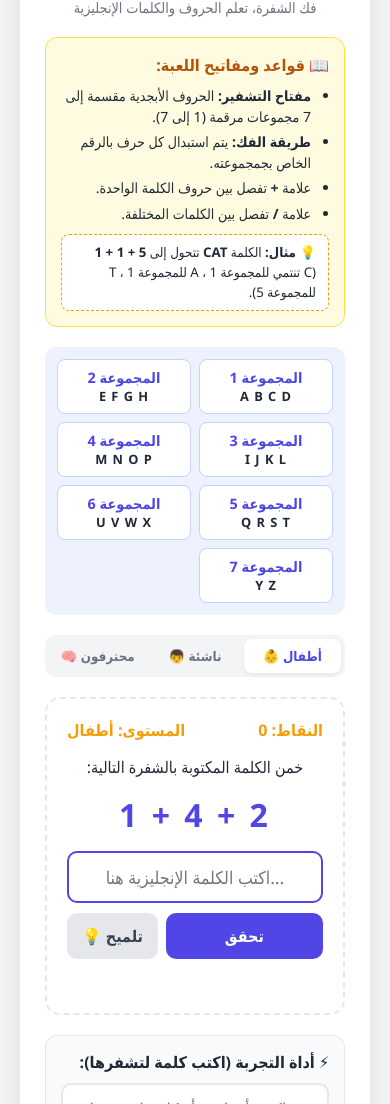
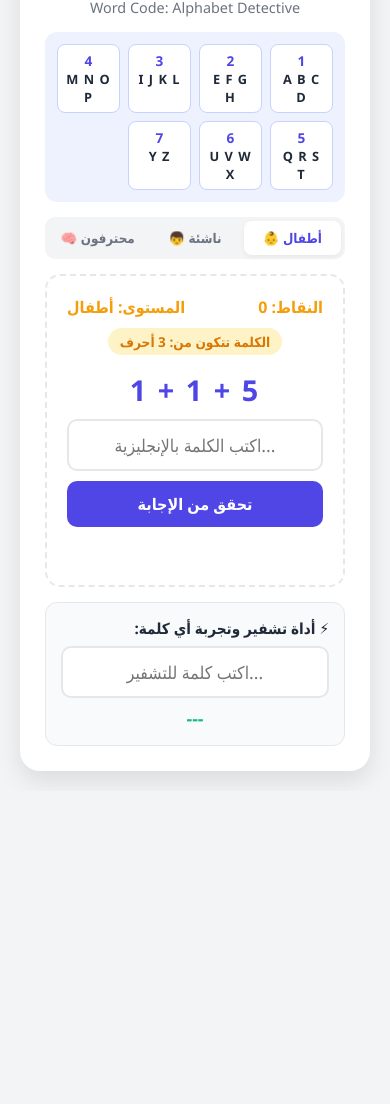
Before and after one commit to mohandabdalbasit13-art/Code-Detective, a plain HTML site: page index.html in a window 390 px wide. Shown: the part 91-1195 px from the top of the page. After the commit the page ends 882 px from the top, so only its background shows below. Drawn offline with Linux system fonts and the light colour scheme.

Commit message:
index.html

```diff
--- a/index.html
+++ b/index.html
@@ -3,7 +3,7 @@
 <head>
     <meta charset="UTF-8">
     <meta name="viewport" content="width=device-width, initial-scale=1.0">
-    <title>مُحقّق الشفرات - Code Detective</title>
+    <title>شفرة الكلمات - لعبة الحروف</title>
     <style>
         :root {
             --primary: #4f46e5;
@@ -32,16 +32,14 @@
 
         .app-container {
             width: 100%;
-            max-width: 520px;
+            max-width: 500px;
             background: var(--card-bg);
             border-radius: 20px;
             box-shadow: 0 10px 25px rgba(0,0,0,0.1);
             padding: 25px;
             display: flex;
             flex-direction: column;
-            gap: 20px;
-            position: relative;
-            overflow: visible;
+            gap: 15px;
         }
 
         header {
@@ -52,23 +50,6 @@
             color: var(--primary);
             font-size: 1.8rem;
             margin-bottom: 5px;
-            display: flex;
-            align-items: center;
-            justify-content: center;
-            gap: 8px;
-        }
-
-        .logo {
-            display: inline-block;
-            font-size: 1.6rem;
-            transform-origin: center;
-            animation: logo-bounce 2000ms ease-in-out infinite;
-        }
-        @keyframes logo-bounce {
-            0% { transform: translateY(0) rotate(0deg); }
-            45% { transform: translateY(-6px) rotate(-8deg); }
-            55% { transform: translateY(-4px) rotate(6deg); }
-            100% { transform: translateY(0) rotate(0deg); }
         }
 
         header p {
@@ -76,46 +57,10 @@
             color: #6b7280;
         }
 
-        /* قسم التعليمات والقواعد */
-        .instructions-card {
-            background: #fffbe0;
-            border: 1px solid #fde047;
-            border-radius: 12px;
-            padding: 15px;
-            font-size: 0.88rem;
-            line-height: 1.5;
-        }
-
-        .instructions-card h2 {
-            font-size: 1rem;
-            color: #b45309;
-            margin-bottom: 8px;
-            display: flex;
-            align-items: center;
-            gap: 6px;
-        }
-
-        .instructions-card ul {
-            padding-right: 18px;
-            margin-bottom: 10px;
-        }
-
-        .instructions-card li {
-            margin-bottom: 4px;
-        }
-
-        .example-box {
-            background: #ffffff;
-            border-radius: 8px;
-            padding: 8px 12px;
-            border: 1px dashed #f59e0b;
-            font-size: 0.83rem;
-        }
-
         /* المجموعات المرجعية */
         .reference-board {
             display: grid;
-            grid-template-columns: repeat(auto-fit, minmax(90px, 1fr));
+            grid-template-columns: repeat(4, 1fr);
             gap: 8px;
             background: #eef2ff;
             padding: 12px;
@@ -125,7 +70,7 @@
 
         .group-card {
             background: white;
-            padding: 8px;
+            padding: 6px;
             border-radius: 8px;
             text-align: center;
             border: 1px solid #c7d2fe;
@@ -134,7 +79,7 @@
         .group-num {
             font-weight: bold;
             color: var(--primary);
-            font-size: 0.9rem;
+            font-size: 0.85rem;
         }
 
         .group-letters {
@@ -175,22 +120,34 @@
             border-radius: 15px;
             padding: 20px;
             text-align: center;
+            position: relative;
         }
 
         .score-board {
             display: flex;
             justify-content: space-between;
-            margin-bottom: 15px;
+            margin-bottom: 10px;
             font-weight: bold;
             color: var(--accent);
         }
 
+        .hint-badge {
+            background: #fef3c7;
+            color: #d97706;
+            padding: 4px 12px;
+            border-radius: 20px;
+            font-size: 0.85rem;
+            display: inline-block;
+            margin-bottom: 5px;
+            font-weight: bold;
+        }
+
         .cipher-display {
-            font-size: 2rem;
+            font-size: 1.8rem;
             font-weight: bold;
-            letter-spacing: 3px;
+            letter-spacing: 2px;
             color: var(--primary);
-            margin: 15px 0;
+            margin: 10px 0;
             direction: ltr;
         }
 
@@ -211,14 +168,8 @@
             border-color: var(--primary);
         }
 
-        .btn-group {
-            display: flex;
-            gap: 8px;
-            margin-top: 10px;
-        }
-
         .btn {
-            flex: 2;
+            width: 100%;
             padding: 12px;
             background: var(--primary);
             color: white;
@@ -227,6 +178,7 @@
             font-size: 1rem;
             font-weight: bold;
             cursor: pointer;
+            margin-top: 10px;
             transition: 0.3s;
         }
 
@@ -234,29 +186,27 @@
             background: var(--primary-hover);
         }
 
-        .btn-secondary {
-            flex: 1;
-            background: #e5e7eb;
-            color: #374151;
-        }
-
-        .btn-secondary:hover {
-            background: #d1d5db;
+        .audio-btn {
+            background: #3b82f6;
+            margin-top: 5px;
+            display: none;
+            align-items: center;
+            justify-content: center;
+            gap: 8px;
         }
 
         .feedback {
             margin-top: 10px;
             font-weight: bold;
-            min-height: 24px;
+            min-height: 28px;
+            font-size: 1rem;
         }
 
-        .hint-box {
-            margin-top: 8px;
-            font-size: 0.85rem;
-            color: #4b5563;
-            background: #f3f4f6;
-            padding: 6px;
-            border-radius: 6px;
+        .translation-box {
+            font-size: 1.1rem;
+            color: var(--primary);
+            font-weight: bold;
+            margin-top: 5px;
             display: none;
         }
 
@@ -269,140 +219,78 @@
         }
 
         .encoder-section h3 {
-            font-size: 1rem;
-            margin-bottom: 10px;
+            font-size: 0.95rem;
+            margin-bottom: 8px;
         }
 
         .encoded-result {
-            margin-top: 10px;
+            margin-top: 8px;
             font-weight: bold;
             color: var(--success);
             direction: ltr;
             text-align: center;
-            font-size: 1.2rem;
-        }
-
-        /* نجوم وكونفيتي */
-        .stars {
-            position: absolute;
-            left: 50%;
-            transform: translateX(-50%);
-            top: 10%;
-            pointer-events: none;
-            display: flex;
-            gap: 6px;
-            z-index: 30;
-            font-size: 1.4rem;
-            opacity: 0;
-            animation: stars-pop 900ms ease-out forwards;
-        }
-        @keyframes stars-pop {
-            0% { transform: translateX(-50%) scale(0.2); opacity: 0; }
-            50% { transform: translateX(-50%) scale(1.1); opacity: 1; }
-            100% { transform: translateX(-50%) scale(1) opacity: 0; }
-        }
-
-        #confetti {
-            position: absolute;
-            inset: 0;
-            pointer-events: none;
-            overflow: visible;
-            z-index: 25;
-        }
-        .confetti-piece {
-            position: absolute;
-            width: 10px;
-            height: 14px;
-            opacity: 0.95;
-            transform-origin: center;
-            border-radius: 2px;
-            will-change: transform, top, left;
-            animation: confetti-fall linear forwards, confetti-tilt linear infinite;
-        }
-        @keyframes confetti-fall {
-            from { transform: translateY(-20vh) rotate(0deg); opacity: 1; }
-            to { transform: translateY(120vh) rotate(720deg); opacity: 0.95; }
-        }
-        @keyframes confetti-tilt {
-            0% { transform: rotate(0deg); }
-            50% { transform: rotate(180deg); }
-            100% { transform: rotate(360deg); }
+            font-size: 1.1rem;
         }
     </style>
 </head>
 <body>
 
-<div class="app-container" aria-live="polite">
+<div class="app-container">
     <header>
-        <h1><span class="logo" aria-hidden="true">🔍</span> Code Detective</h1>
-        <p>فك الشفرة، تعلم الحروف والكلمات الإنجليزية</p>
+        <h1>🔍 شفرة الكلمات</h1>
+        <p>Word Code: Alphabet Detective</p>
     </header>
 
-    <!-- دليل القواعد والتعليمات -->
-    <div class="instructions-card">
-        <h2>📖 قواعد ومفاتيح اللعبة:</h2>
-        <ul>
-            <li><strong>مفتاح التشفير:</strong> الحروف الأبجدية مقسمة إلى 7 مجموعات مرقمة (1 إلى 7).</li>
-            <li><strong>طريقة الفك:</strong> يتم استبدال كل حرف بالرقم الخاص بجمجموعته.</li>
-            <li>علامة <strong>+</strong> تفصل بين حروف الكلمة الواحدة.</li>
-            <li>علامة <strong>/</strong> تفصل بين الكلمات المختلفة.</li>
-        </ul>
-        <div class="example-box">
-            💡 <strong>مثال:</strong> الكلمة <strong style="direction: ltr; display: inline-block;">CAT</strong> تتحول إلى <strong style="direction: ltr; display: inline-block;">1 + 1 + 5</strong><br>
-            (C تنتمي للمجموعة 1 ، A للمجموعة 1 ، T للمجموعة 5).
-        </div>
-    </div>
-
-    <!-- مكان كونفيتي ونجوم -->
-    <div id="confetti" aria-hidden="true"></div>
-    <div id="starsContainer" class="stars" aria-hidden="true">✨ ✨ ✨</div>
-
     <!-- لوحة المجموعات المرجعية -->
-    <div class="reference-board" id="referenceBoard" aria-hidden="false">
-        <div class="group-card"><div class="group-num">المجموعة 1</div><div class="group-letters">A B C D</div></div>
-        <div class="group-card"><div class="group-num">المجموعة 2</div><div class="group-letters">E F G H</div></div>
-        <div class="group-card"><div class="group-num">المجموعة 3</div><div class="group-letters">I J K L</div></div>
-        <div class="group-card"><div class="group-num">المجموعة 4</div><div class="group-letters">M N O P</div></div>
-        <div class="group-card"><div class="group-num">المجموعة 5</div><div class="group-letters">Q R S T</div></div>
-        <div class="group-card"><div class="group-num">المجموعة 6</div><div class="group-letters">U V W X</div></div>
-        <div class="group-card"><div class="group-num">المجموعة 7</div><div class="group-letters">Y Z</div></div>
+    <div class="reference-board" id="referenceBoard">
+        <div class="group-card"><div class="group-num">1</div><div class="group-letters">A B C D</div></div>
+        <div class="group-card"><div class="group-num">2</div><div class="group-letters">E F G H</div></div>
+        <div class="group-card"><div class="group-num">3</div><div class="group-letters">I J K L</div></div>
+        <div class="group-card"><div class="group-num">4</div><div class="group-letters">M N O P</div></div>
+        <div class="group-card"><div class="group-num">5</div><div class="group-letters">Q R S T</div></div>
+        <div class="group-card"><div class="group-num">6</div><div class="group-letters">U V W X</div></div>
+        <div class="group-card"><div class="group-num">7</div><div class="group-letters">Y Z</div></div>
     </div>
 
     <!-- اختيار المستوى -->
-    <div class="level-selector" role="tablist" aria-label="اختيار المستوى">
-        <button class="level-btn active" onclick="setLevel('kids', this)" aria-pressed="true">أطفال 👶</button>
-        <button class="level-btn" onclick="setLevel('medium', this)" aria-pressed="false">ناشئة 👦</button>
-        <button class="level-btn" onclick="setLevel('expert', this)" aria-pressed="false">محترفون 🧠</button>
+    <div class="level-selector">
+        <button class="level-btn active" onclick="setLevel('kids')">أطفال 👶</button>
+        <button class="level-btn" onclick="setLevel('medium')">ناشئة 👦</button>
+        <button class="level-btn" onclick="setLevel('expert')">محترفون 🧠</button>
     </div>
 
-    <!-- منطقة اللعب -->
-    <div class="game-card" role="application" aria-labelledby="gameTitle">
+    <!-- منطقة اللعبة -->
+    <div class="game-card">
         <div class="score-board">
             <span>النقاط: <span id="score">0</span></span>
             <span id="levelLabel">المستوى: أطفال</span>
         </div>
-        <p id="gameTitle">خمن الكلمة المكتوبة بالشفرة التالية:</p>
-        <div class="cipher-display" id="cipherText" aria-live="polite">---</div>
-        <input type="text" id="userInput" placeholder="اكتب الكلمة الإنجليزية هنا..." autocomplete="off" aria-label="إجابة اللاعب">
 
-        <div class="btn-group">
-            <button class="btn" onclick="checkAnswer()" id="checkBtn" aria-label="تحقق من الإجابة">تحقق</button>
-            <button class="btn btn-secondary" onclick="toggleHint()" aria-label="إظهار تلميح">تلميح 💡</button>
-        </div>
+        <!-- تلميح عدد الأحرف -->
+        <div class="hint-badge" id="letterCountHint">الكلمة تتكون من: 3 أحرف</div>
 
-        <div class="hint-box" id="hintBox"></div>
-        <div class="feedback" id="feedback" role="status" aria-live="polite"></div>
+        <div class="cipher-display" id="cipherText">4+1+4</div>
+        <input type="text" id="userInput" placeholder="اكتب الكلمة بالإنجليزية..." autocomplete="off">
+        <button class="btn" onclick="checkAnswer()">تحقق من الإجابة</button>
+
+        <button class="btn audio-btn" id="listenBtn" onclick="speakWord(currentWord)">
+            🔊 استمع للطق النطق الصحيح
+        </button>
+
+        <div class="feedback" id="feedback"></div>
+        <div class="translation-box" id="translationBox"></div>
     </div>
 
-    <!-- أداة التشفير التفاعلية -->
+    <!-- أداة تشفير سريعة -->
     <div class="encoder-section">
-        <h3>⚡ أداة التجربة (اكتب كلمة لتشفرها):</h3>
-        <input type="text" id="encoderInput" placeholder="اكتب أي اسم أو كلمة لترجمتها..." oninput="encodeCustomWord()" aria-label="أداة التشفير">
+        <h3>⚡ أداة تشفير وتجربة أي كلمة:</h3>
+        <input type="text" id="encoderInput" placeholder="اكتب كلمة للتشفير..." oninput="encodeCustomWord()">
         <div class="encoded-result" id="encoderResult">---</div>
     </div>
 </div>
 
 <script>
+    // توزيع الحروف المرجعية
     const letterGroups = {
         'A':1, 'B':1, 'C':1, 'D':1,
         'E':2, 'F':2, 'G':2, 'H':2,
@@ -413,126 +301,129 @@
         'Y':7, 'Z':7
     };
 
+    // بنك كلمات متكامل يضم أكثر من 120 كلمة مقسمة حسب المستويات مع ترجمتها العربية
     const wordBank = {
-        kids: ["CAT", "DOG", "BOY", "BED", "MAN", "PEN"],
-        medium: ["LION", "MILK", "FISH", "HAND", "BOOK", "AHMED"],
-        expert: ["FATHER", "SCHOOL", "PYTHON", "DRAGON", "MOHAMMED"]
+        kids: [
+            { word: "CAT", ar: "قطة" }, { word: "DOG", ar: "كلب" }, { word: "BOY", ar: "ولد" },
+            { word: "BED", ar: "سرير" }, { word: "MAN", ar: "رجل" }, { word: "PEN", ar: "قلم" },
+            { word: "SUN", ar: "شمس" }, { word: "CUP", ar: "كوب" }, { word: "BOX", ar: "صندوق" },
+            { word: "CAR", ar: "سيارة" }, { word: "HAT", ar: "قبعة" }, { word: "EGG", ar: "بيضة" },
+            { word: "FAN", ar: "مروحة" }, { word: "BUS", ar: "حافلة" }, { word: "BAG", ar: "حقيبة" },
+            { word: "KEY", ar: "مفتاح" }, { word: "MAP", ar: "خريطة" }, { word: "ARM", ar: "ذراع" },
+            { word: "PIG", ar: "خنزير" }, { word: "FOX", ar: "ثعلب" }, { word: "RUN", ar: "يجري" },
+            { word: "RED", ar: "أحمر" }, { word: "ONE", ar: "واحد" }, { word: "TWO", ar: "اثنان" },
+            { word: "DAY", ar: "يوم" }, { word: "SKY", ar: "سماء" }, { word: "BAT", ar: "خفاش" },
+            { word: "ANT", ar: "نملة" }, { word: "BEE", ar: "نحلة" }, { word: "COW", ar: "بقرة" },
+            { word: "ICE", ar: "ثلج" }, { word: "SEA", ar: "بحر" }, { word: "TOY", ar: "لعبة" },
+            { word: "EYE", ar: "عين" }, { word: "JAM", ar: "مربى" }, { word: "LIP", ar: "شفة" },
+            { word: "NUT", ar: "مكسرات" }, { word: "PIN", ar: "دبوس" }, { word: "TOP", ar: "قمة" },
+            { word: "ZOO", ar: "حديقة حيوان" }
+        ],
+        medium: [
+            { word: "LION", ar: "أسد" }, { word: "MILK", ar: "حليب" }, { word: "FISH", ar: "سمكة" },
+            { word: "HAND", ar: "يد" }, { word: "BOOK", ar: "كتاب" }, { word: "DOOR", ar: "باب" },
+            { word: "MOON", ar: "قمر" }, { word: "STAR", ar: "نجمة" }, { word: "TREE", ar: "شجرة" },
+            { word: "BIRD", ar: "طائر" }, { word: "GAME", ar: "لعبة" }, { word: "FOOD", ar: "طعام" },
+            { word: "DESK", ar: "مكتب" }, { word: "KING", ar: "ملك" }, { word: "PARK", ar: "حديقة" },
+            { word: "SHIP", ar: "سفينة" }, { word: "RING", ar: "خاتم" }, { word: "BALL", ar: "كرة" },
+            { word: "CAKE", ar: "كعكة" }, { word: "FIRE", ar: "نار" }, { word: "HOME", ar: "منزل" },
+            { word: "LAMP", ar: "مصباح" }, { word: "RAIN", ar: "مطر" }, { word: "SNOW", ar: "ثلج" },
+            { word: "WIND", ar: "ريح" }, { word: "BABY", ar: "رضيع" }, { word: "CITY", ar: "مدينة" },
+            { word: "DUCK", ar: "بطة" }, { word: "FROG", ar: "ضفدع" }, { word: "GOLD", ar: "ذهب" },
+            { word: "LEAF", ar: "ورقة شجر" }, { word: "MOOD", ar: "مزاج" }, { word: "NAME", ar: "اسم" },
+            { word: "ROAD", ar: "طريق" }, { word: "TIME", ar: "وقت" }, { word: "WAVE", ar: "موجة" },
+            { word: "WORK", ar: "عمل" }, { word: "ZOOM", ar: "تكبير" }, { word: "BLUE", ar: "أزرق" },
+            { word: "PINK", ar: "وردي" }
+        ],
+        expert: [
+            { word: "FATHER", ar: "أب" }, { word: "MOTHER", ar: "أم" }, { word: "SCHOOL", ar: "مدرسة" },
+            { word: "PYTHON", ar: "بايثون" }, { word: "DRAGON", ar: "تنين" }, { word: "SUMMER", ar: "صيف" },
+            { word: "WINTER", ar: "شتاء" }, { word: "ANIMAL", ar: "حيوان" }, { word: "DOCTOR", ar: "طبيب" },
+            { word: "YELLOW", ar: "أصفر" }, { word: "ORANGE", ar: "برتقالي" }, { word: "FLOWER", ar: "زهرة" },
+            { word: "GARDEN", ar: "حديقة" }, { word: "PLANET", ar: "كوكب" }, { word: "SILVER", ar: "فضة" },
+            { word: "ROCKET", ar: "صاروخ" }, { word: "CAMERA", ar: "كاميرا" }, { word: "WINDOW", ar: "نافذة" },
+            { word: "PENCIL", ar: "قلم رصاص" }, { word: "BANANA", ar: "موز" }, { word: "BOTTLE", ar: "زجاجة" },
+            { word: "BRIDGE", ar: "جسر" }, { word: "CASTLE", ar: "قلعة" }, { word: "CIRCLE", ar: "دائرة" },
+            { word: "DANGER", ar: "خطر" }, { word: "ENERGY", ar: "طاقة" }, { word: "FOREST", ar: "غابة" },
+            { word: "FUTURE", ar: "مستقبل" }, { word: "ISLAND", ar: "جزيرة" }, { word: "MARKET", ar: "سوق" },
+            { word: "MEMORY", ar: "ذاكرة" }, { word: "NUMBER", ar: "رقم" }, { word: "PERSON", ar: "شخص" }, { word: "RIVER", ar: "نهر" }, { word: "SYSTEM", ar: "نظام" }, { word: "TRAVEL", ar: "سفر" }, { word: "VALLEY", ar: "وادي" }, { word: "WONDER", ar: "عجب" }, { word: "MOHAMMED", ar: "محمد" }, { word: "AHMED", ar: "أحمد" }
+        ]
     };
 
     let currentLevel = 'kids';
+    let currentWordObj = {};
     let currentWord = '';
     let currentCipher = '';
     let score = 0;
 
+    // دالة التشفير الرقمي
     function encodeWord(word) {
-        if (!word) return '';
-        const words = word.toUpperCase().split(/\s+/);
-        const encodedWords = words.map(w => {
-            const letters = w.split('').map(char => {
-                if (letterGroups[char]) return letterGroups[char];
-                return '?';
-            });
-            return letters.join(' + ');
-        });
-        return encodedWords.join(' / ');
+        return word.toUpperCase().split('').map(char => letterGroups[char] || '?').join(' + ');
     }
 
+    // إعداد جولة جديدة
     function nextRound() {
-        const words = wordBank[currentLevel];
-        currentWord = words[Math.floor(Math.random() * words.length)];
+        const bank = wordBank[currentLevel];
+        currentWordObj = bank[Math.floor(Math.random() * bank.length)];
+        currentWord = currentWordObj.word;
         currentCipher = encodeWord(currentWord);
 
-        document.getElementById('cipherText').innerText = currentCipher || '---';
+        document.getElementById('cipherText').innerText = currentCipher;
         document.getElementById('userInput').value = '';
         document.getElementById('feedback').innerText = '';
-        document.getElementById('hintBox').style.display = 'none';
-        document.getElementById('userInput').focus();
+        document.getElementById('translationBox').style.display = 'none';
+        document.getElementById('listenBtn').style.display = 'none';
+
+        // إظهار تلميح عدد الأحرف
+        const len = currentWord.length;
+        document.getElementById('letterCountHint').innerText = `الكلمة تتكون من: ${len} أحرف`;
     }
 
-    function toggleHint() {
-        const hintBox = document.getElementById('hintBox');
-        if (hintBox.style.display === 'block') {
-            hintBox.style.display = 'none';
-        } else {
-            const firstLetter = currentWord.charAt(0);
-            const groupNum = letterGroups[firstLetter];
-            hintBox.innerText = `تلميح: الحرف الأول ينتمي للمجموعة (${groupNum}) وطول الكلمة ${currentWord.length} أحرف.`;
-            hintBox.style.display = 'block';
+    // نطق الكلمة بالإنجليزية باستخدام Web Speech API
+    function speakWord(text) {
+        if ('speechSynthesis' in window) {
+            const utterance = new SpeechSynthesisUtterance(text);
+            utterance.lang = 'en-US';
+            utterance.rate = 0.85; // سرعة متوسطة وواضحة
+            window.speechSynthesis.speak(utterance);
         }
     }
 
-    function triggerConfetti(count = 28) {
-        const confettiRoot = document.getElementById('confetti');
-        const colors = ['#f43f5e', '#fb923c', '#f59e0b', '#10b981', '#3b82f6', '#8b5cf6'];
-        const width = document.querySelector('.app-container').clientWidth;
-
-        for (let i = 0; i < count; i++) {
-            const el = document.createElement('div');
-            el.className = 'confetti-piece';
-            const w = 8 + Math.random() * 8;
-            const h = 10 + Math.random() * 10;
-            el.style.width = `${w}px`;
-            el.style.height = `${h}px`;
-            el.style.background = colors[Math.floor(Math.random() * colors.length)];
-            const left = Math.random() * (width - 20);
-            el.style.left = `${left}px`;
-            const dur = 1200 + Math.random() * 900;
-            const delay = Math.random() * 200;
-            el.style.animationDuration = `${dur}ms, ${800 + Math.random() * 600}ms`;
-            el.style.animationDelay = `${delay}ms, ${delay}ms`;
-            el.style.transform = `translateY(-10vh) rotate(${Math.random() * 360}deg)`;
-            confettiRoot.appendChild(el);
-
-            setTimeout(() => {
-                if (el && el.parentNode) el.parentNode.removeChild(el);
-            }, dur + delay + 600);
-        }
-    }
-
-    function showStars() {
-        const stars = document.getElementById('starsContainer');
-        stars.style.opacity = '0';
-        stars.setAttribute('aria-hidden', 'false');
-        const clone = stars.cloneNode(true);
-        stars.parentNode.replaceChild(clone, stars);
-        clone.classList.add('stars');
-        clone.setAttribute('aria-hidden', 'false');
-        setTimeout(() => {
-            clone.setAttribute('aria-hidden', 'true');
-            clone.style.opacity = '0';
-        }, 900);
-    }
-
+    // التحقق من الإجابة
     function checkAnswer() {
         const userAns = document.getElementById('userInput').value.trim().toUpperCase();
         const feedback = document.getElementById('feedback');
+        const translationBox = document.getElementById('translationBox');
+        const listenBtn = document.getElementById('listenBtn');
 
         if (!userAns) return;
 
         if (userAns === currentWord || encodeWord(userAns) === currentCipher) {
             feedback.style.color = 'var(--success)';
-            feedback.innerText = '✨ إجابة صحيحة! أحسنت.';
+            feedback.innerText = `✨ إجابة صحيحة! (${currentWord})`;
+
+            // إظهار الترجمة والنطق
+            translationBox.innerText = `الترجمة: ${currentWordObj.ar}`;
+            translationBox.style.display = 'block';
+            listenBtn.style.display = 'flex';
+
+            // نطق الكلمة تلقائياً عند الإجابة الصحيحة
+            speakWord(currentWord);
+
             score += 10;
             document.getElementById('score').innerText = score;
-            showStars();
-            triggerConfetti(30);
-            setTimeout(nextRound, 1200);
+            setTimeout(nextRound, 3000); // إعطاء 3 ثوان لسماع النطق وقراءة الترجمة
         } else {
             feedback.style.color = '#ef4444';
-            feedback.innerText = '❌ إجابة خاطئة، حاول مرة أخرى!';
+            feedback.innerText = '❌ إجابة خاطئة، تأكد من عدد الأحرف ومجموعات الحروف!';
         }
     }
 
-    function setLevel(level, btn) {
+    // تغيير المستوى
+    function setLevel(level) {
         currentLevel = level;
-        document.querySelectorAll('.level-btn').forEach(b => {
-            b.classList.remove('active');
-            b.setAttribute('aria-pressed', 'false');
-        });
-        if (btn && btn.classList) {
-            btn.classList.add('active');
-            btn.setAttribute('aria-pressed', 'true');
-        }
+        document.querySelectorAll('.level-btn').forEach(btn => btn.classList.remove('active'));
+        event.target.classList.add('active');
 
         const labels = { kids: 'أطفال', medium: 'ناشئة', expert: 'محترفون' };
         document.getElementById('levelLabel').innerText = `المستوى: ${labels[level]}`;
@@ -540,15 +431,14 @@
         const board = document.getElementById('referenceBoard');
         if (level === 'expert') {
             board.style.opacity = '0.3';
-            board.setAttribute('aria-hidden', 'true');
         } else {
             board.style.opacity = '1';
-            board.setAttribute('aria-hidden', 'false');
         }
 
         nextRound();
     }
 
+    // أداة التشفير أثناء الكتابة
     function encodeCustomWord() {
         const input = document.getElementById('encoderInput').value.trim();
         const resultDiv = document.getElementById('encoderResult');
@@ -559,13 +449,7 @@
         }
     }
 
-    document.getElementById('userInput').addEventListener('keydown', function(e) {
-        if (e.key === 'Enter') {
-            e.preventDefault();
-            checkAnswer();
-        }
-    });
-
+    // تشغيل الجولة الأولى
     nextRound();
 </script>
 
```
